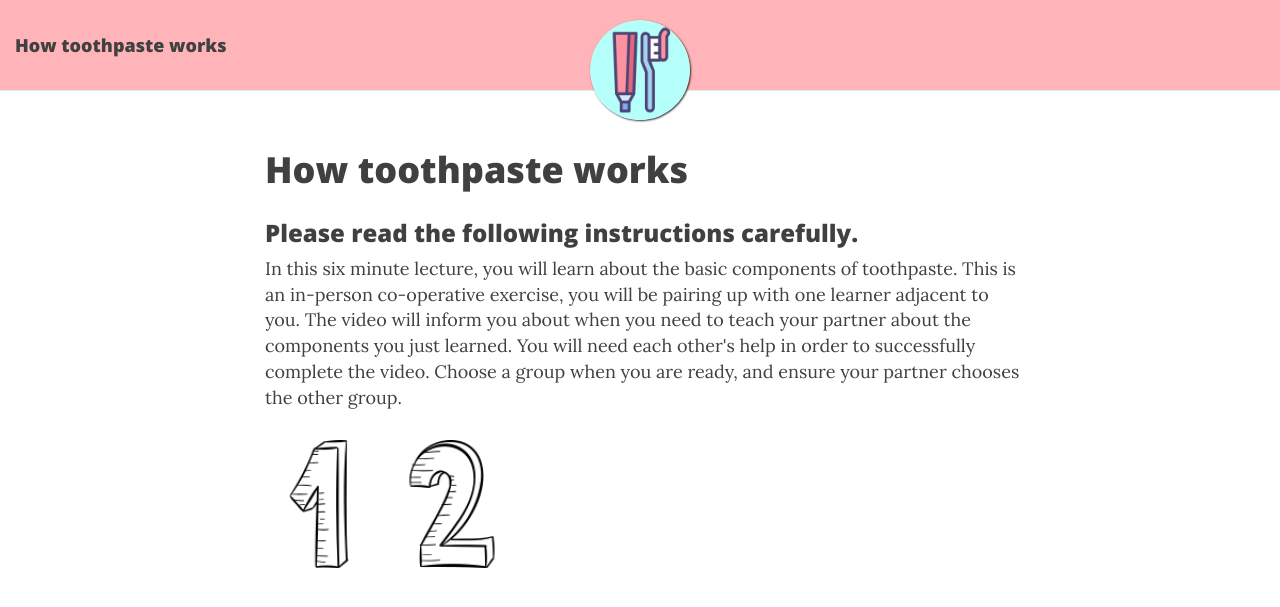
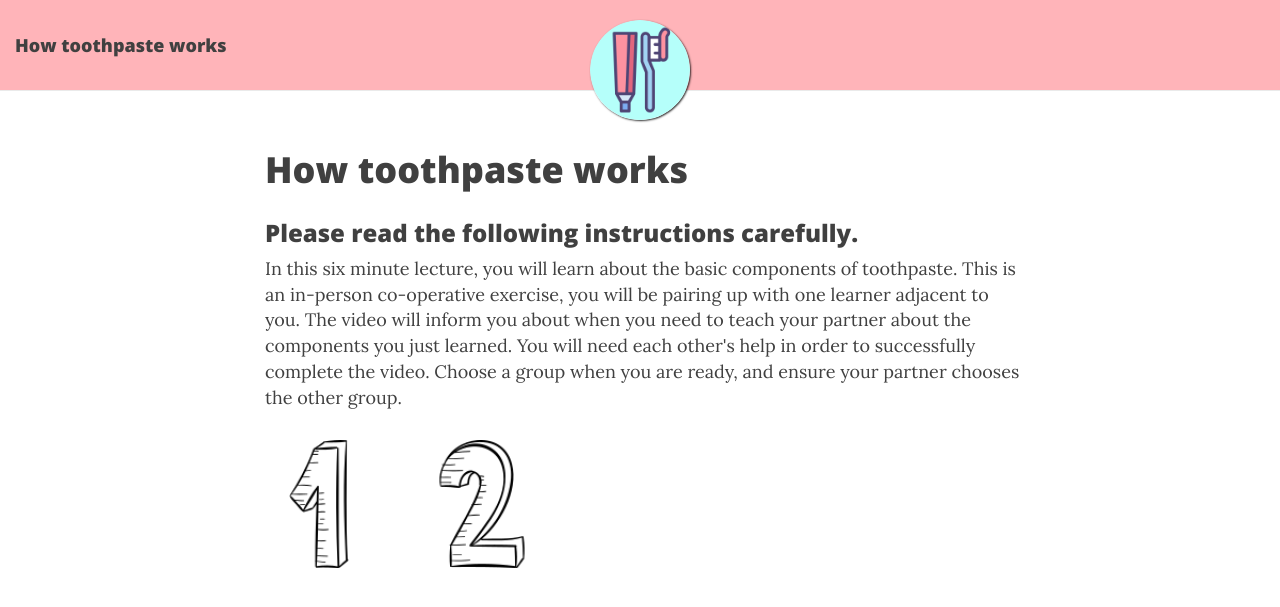
Before and after one commit to risshiki/risshiki.github.io, a Jekyll site: the page built from index.html, in a window 1280 px wide. Shown: the top 607 px of the page. Built offline with Jekyll 4.4.1, drawn with Linux system fonts in a browser that asks for light colours; nearby versions of some CDN libraries; the list of posts is cut into pages by our own code.

Commit message:
Update index.html

```diff
--- a/index.html
+++ b/index.html
@@ -26,7 +26,7 @@ Choose a group when you are ready, and ensure your partner chooses the other gro
 
 <div>
 	<a href = "group1"> <img src='number-1.png'/> </img> </a>
-	<a href=  "group2"> <img src='number-2.png'/> </a>
+	<a href=  "group2"> <img src='number-2.png'/ style="margin-left: 30px;"> </a>
 </div>
 <!--
 <iframe src="https://h5p.org/h5p/embed/433055" width="1092" height="700" frameborder="0" allowfullscreen="allowfullscreen"></iframe><script src="https://h5p.org/sites/all/modules/h5p/library/js/h5p-resizer.js" charset="UTF-8"></script>
```
